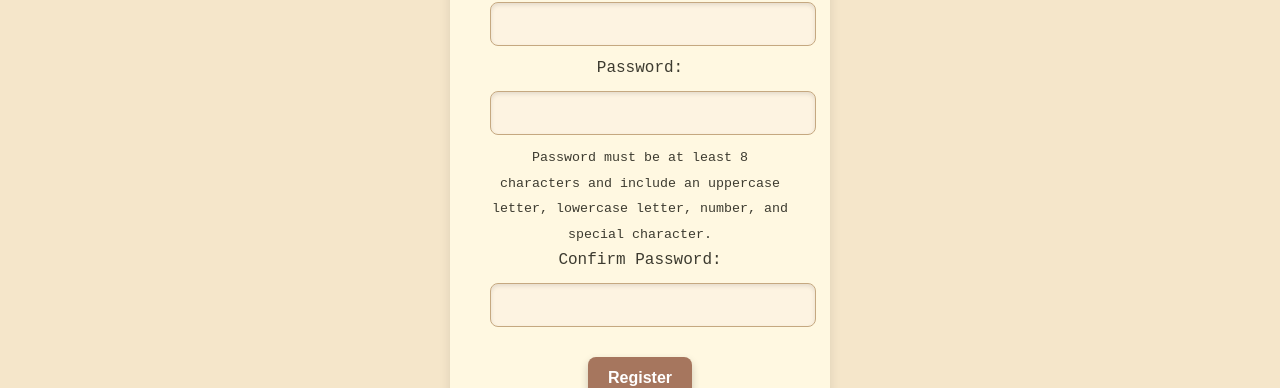
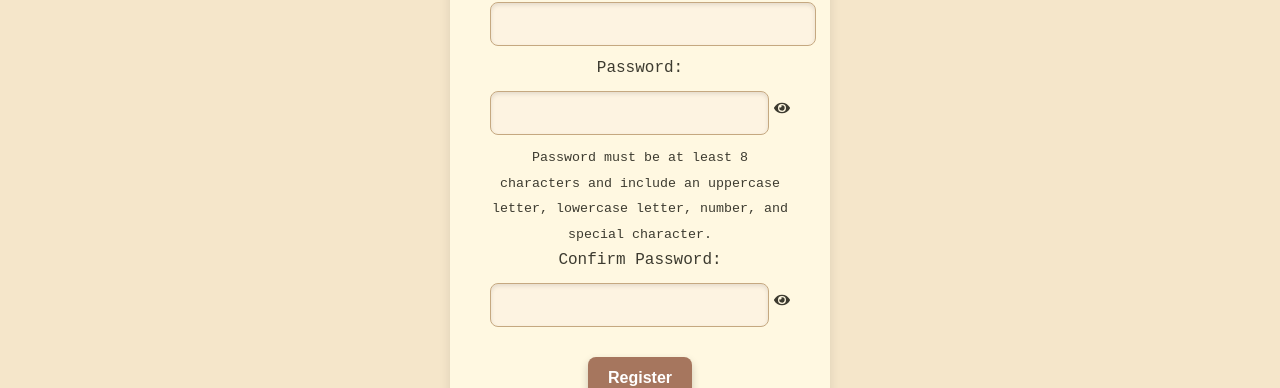
Before and after one commit to Dave1206/Memory-App, a React (Create React App) app in the folder client/: page /login in a window 1280 px wide. Both pictures are taken after a click on the element "Not registered? Click here.". Shown: the part 270-658 px from the top of the page. Built offline with nearby package versions, Linux system fonts and the light colour scheme; no server answers.

Commit message:
improved registration process for user experience

```diff
--- a/client/src/components/auth/Register.jsx
+++ b/client/src/components/auth/Register.jsx
@@ -1,5 +1,6 @@
 import React, { useState } from "react";
 import { useAuth } from "./AuthContext";
+import { FaEye, FaEyeSlash } from "react-icons/fa";
 
 const Register = ({ handleClick }) => {
   const { register } = useAuth();
@@ -9,6 +10,11 @@ const Register = ({ handleClick }) => {
   const [confirmPassword, setConfirmPassword] = useState("");
   const [error, setError] = useState("");
   const [success, setSuccess] = useState("");
+  const [showPassword, setShowPassword] = useState(false);
+  const [showConfirmPassword, setShowConfirmPassword] = useState(false);
+
+  const togglePasswordVisibility = () => setShowPassword(!showPassword);
+  const toggleConfirmPasswordVisibility = () => setShowConfirmPassword(!showConfirmPassword);
 
   const handleRegister = async (e) => {
     e.preventDefault();
@@ -76,12 +82,18 @@ const Register = ({ handleClick }) => {
         </div>
         <div>
           <label>Password:</label>
+          <div style={{ display: "flex", alignItems: "center" }}>
             <input
-            type="password"
+              type={showPassword ? "text" : "password"}
               value={password}
               onChange={(e) => setPassword(e.target.value)}
               required
+              style={{ flex: 1 }}
             />
+            <span onClick={togglePasswordVisibility} style={{ cursor: "pointer", marginLeft: "5px" }}>
+              {showPassword ? <FaEyeSlash /> : <FaEye />}
+            </span>
+          </div>
           <small>
             Password must be at least 8 characters and include an uppercase letter, lowercase letter,
             number, and special character.
@@ -89,12 +101,18 @@ const Register = ({ handleClick }) => {
         </div>
         <div>
           <label>Confirm Password:</label>
+          <div style={{ display: "flex", alignItems: "center" }}>
             <input
-            type="password"
+              type={showConfirmPassword ? "text" : "password"}
               value={confirmPassword}
               onChange={(e) => setConfirmPassword(e.target.value)}
               required
+              style={{ flex: 1 }}
             />
+            <span onClick={toggleConfirmPasswordVisibility} style={{ cursor: "pointer", marginLeft: "5px" }}>
+              {showConfirmPassword ? <FaEyeSlash /> : <FaEye />}
+            </span>
+          </div>
         </div>
         <button type="submit">Register</button>
       </form>
```
Lines whose indentation alone changed are shown as unchanged.
